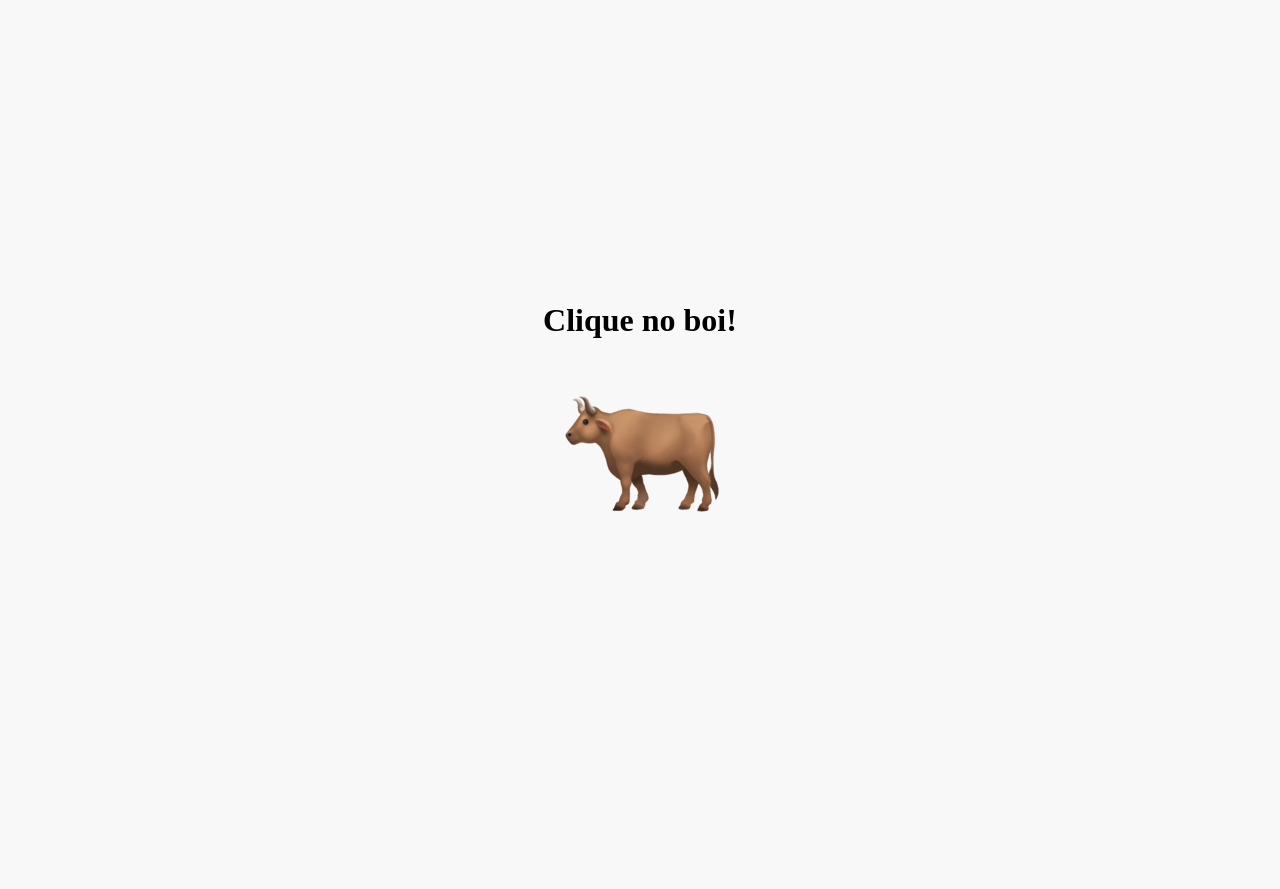
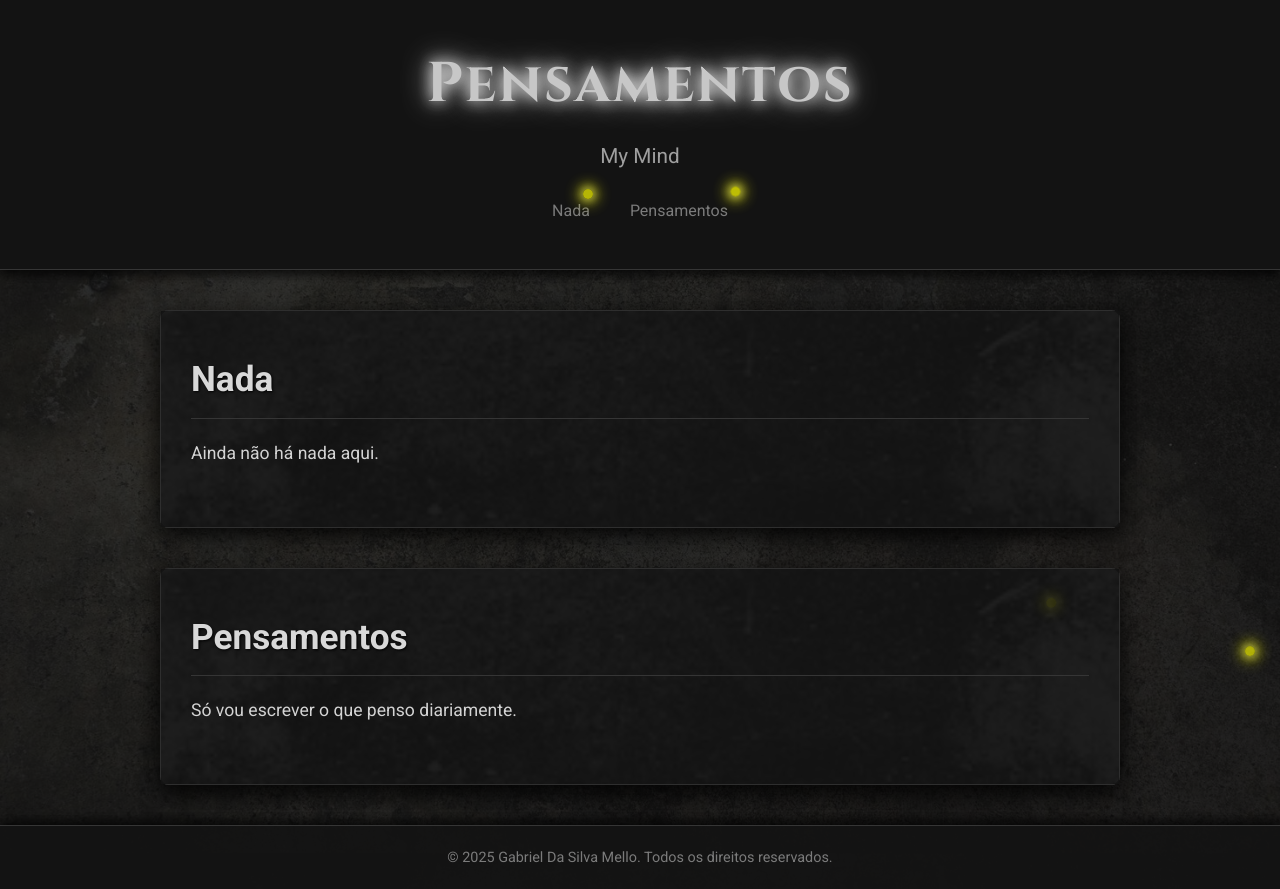
Before and after one commit to Commetz/SLA, a plain HTML site: page index.html in a window 1280 px wide. Before the commit the page ends 800 px from the top, so only its background shows below. Drawn offline with Linux system fonts and the light colour scheme.

Commit message:
Update index.html

```diff
--- a/index.html
+++ b/index.html
@@ -1,40 +1,100 @@
 <!DOCTYPE html>
 <html lang="pt-br">
 <head>
-    <meta charset="UTF-8">
-    <meta name="viewport" content="width=device-width, initial-scale=1.0">
-    <title>MUUU</title>
-    <link rel="icon" href="boi.png" type="image/png"/>
-    <style>
-        body {
-            display: flex;
-            flex-direction: column;
-            align-items: center;
-            justify-content: center;
-            height: 100vh;
-            text-align: center;
-            margin: 0;
-            background-color: #f8f8f8;
-        }
-        img {
-            cursor: pointer;
-            max-width: 90%;
-            height: auto;
-        }
-    </style>
+  <meta charset="UTF-8">
+  <meta name="viewport" content="width=device-width, initial-scale=1.0">
+  <title>My Mind</title>
+  <link href="https://fonts.googleapis.com/css2?family=Cinzel:wght@700&family=Roboto:wght@300;400;700&display=swap" rel="stylesheet">
+  <link rel="stylesheet" href="gray.css">
+  <link rel="icon" href="cerebro.png" type="image/png"/>
 </head>
 <body>
-    <h1>Clique no boi!</h1>
-    <img src="boi.png"
-         alt="Imagem de um boi"
-         onclick="tocarSom()">
+  <header>
+    <div class="title">Pensamentos</div>
+    <div class="subtitle">My Mind</div>
+    <nav>
+      <a href="#nada">Nada</a>
+      <a href="#pensamentos">Pensamentos</a>
+    </nav>
+  </header>
+  <main>
+    <section id="nada">
+      <h2>Nada</h2>
+      <p>Ainda não há nada aqui.</p>
+    </section>
 
-    <audio id="somBoi" src="somboi.mp3"></audio>
+    <section id="pensamentos">
+      <h2>Pensamentos</h2>
+      <p>Só vou escrever o que penso diariamente.</p>
+    </section>
+  </main>
+  <footer>
+    &copy; 2025 Gabriel Da Silva Mello. Todos os direitos reservados.
+  </footer>
 
-    <script>
-        function tocarSom() {
-            document.getElementById('somBoi').play();
-        }
-    </script>
+  <div class="fireflies"></div>
+
+  <script>
+    let currentSlide = 0;
+    const slides = document.querySelector('.slides');
+    const totalSlides = document.querySelectorAll('.slide').length;
+
+    function updateSlider() {
+      slides.style.transform = 'translateX(-' + (currentSlide * 100) + '%)';
+    }
+
+    function nextSlide() {
+      currentSlide = (currentSlide + 1) % totalSlides;
+      updateSlider();
+    }
+
+    function prevSlide() {
+      currentSlide = (currentSlide - 1 + totalSlides) % totalSlides;
+      updateSlider();
+    }
+
+    setInterval(nextSlide, 5000);
+
+    window.history.scrollRestoration = "manual";
+
+    window.onload = function() {
+      setTimeout(() => {
+        window.scrollTo(0, 0);
+      }, 0);
+
+      const firefliesContainer = document.querySelector('.fireflies');
+      const numberOfFireflies = 7;
+
+      function generateFirefly() {
+        const firefly = document.createElement('div');
+        firefly.classList.add('firefly');
+
+        const windowHeight = document.documentElement.scrollHeight;
+        const windowWidth = document.documentElement.scrollWidth;
+
+        const topPosition = Math.random() * windowHeight;
+        const leftPosition = Math.random() * windowWidth;
+
+        const animationDuration = 3 + Math.random() * 5;
+        const animationDelay = Math.random() * 5;
+
+        firefly.style.top = `${topPosition}px`;
+        firefly.style.left = `${leftPosition}px`;
+        firefly.style.animationDuration = `${animationDuration}s`;
+        firefly.style.animationDelay = `${animationDelay}s`;
+
+        firefliesContainer.appendChild(firefly);
+
+        setTimeout(() => {
+          firefly.remove();
+          generateFirefly();
+        }, animationDuration * 1000);
+      }
+
+      for (let i = 0; i < numberOfFireflies; i++) {
+        generateFirefly();
+      }
+    };
+  </script>
 </body>
 </html>
```
